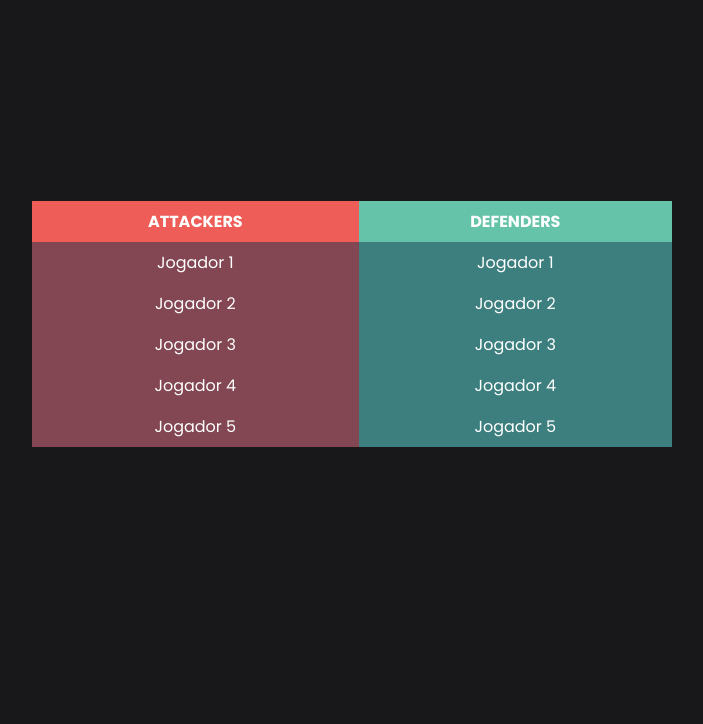
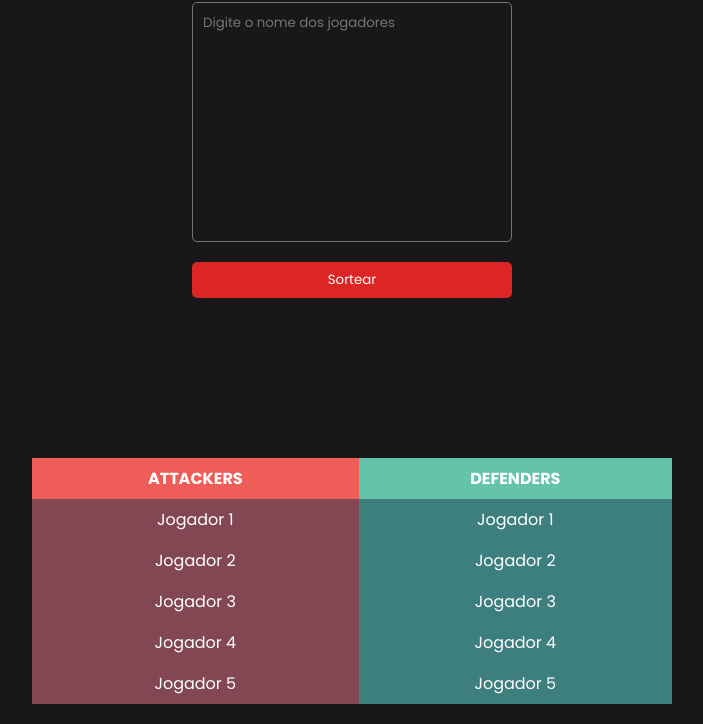
Before and after one commit to Filipuci/MapDraft.GG, a plain HTML site: page index.html in a window 1280 px wide. Shown: the part 76-800 px from the top of the page, without its empty margins (288-991 px from the left). Drawn offline with Linux system fonts and the light colour scheme.

Commit message:
create randomizer-area

```diff
--- a/index.html
+++ b/index.html
@@ -11,6 +11,15 @@
 <body>
 
   <div class="container">
+
+
+    <h1>Randomizar Equipes</h1>
+
+    <textarea class="randomizer-area" placeholder="Digite o nome dos jogadores"></textarea>
+
+    <button id="randomizer-button">Sortear</button>
+
+
     <table class="teammate-table">
       <thead>
         <tr>
--- a/style.css
+++ b/style.css
@@ -1,9 +1,7 @@
 @import url('https://fonts.googleapis.com/css2?family=Poppins:ital,wght@0,100;0,200;0,300;0,400;0,500;0,600;0,700;0,800;0,900;1,100;1,200;1,300;1,400;1,500;1,600;1,700;1,800;1,900&display=swap');
 
 
-:root {
-
-}
+:root {}
 
 * {
   margin: 0;
@@ -24,13 +22,48 @@ body {
 .container {
   height: 100%;
   display: flex;
+  flex-direction: column;
   justify-content: center;
   align-items: center;
+}
+
+.randomizer-area {
+  margin-top: 10px;
+  background-color: transparent;
+  border-radius: 5px;
+  outline: none;
+  resize: none;
+  width: 25%;
+  height: 240px;
+  padding: 10px;
+  transition: 0.3s;
+  font-size: 15 px;
+}
+
+.randomizer-area:focus {
+  border: 1px solid #dc2626;
+}
+
+#randomizer-button {
+  margin-top: 20px;
+  width: 25%;
+  border: none;
+  border-radius: 5px;
+  outline: none;
+  cursor: pointer;
+  background-color: #dc2626;
+  padding: 8px;
+  transition: 0.3s;
+}
+
+#randomizer-button:hover {
+  background-color: #9c1e1e;
 }
 
 .teammate-table {
   width: 50%;
   border-collapse: collapse;
+  margin-top: 10em;
 }
 
 .teammate-table th,
```
